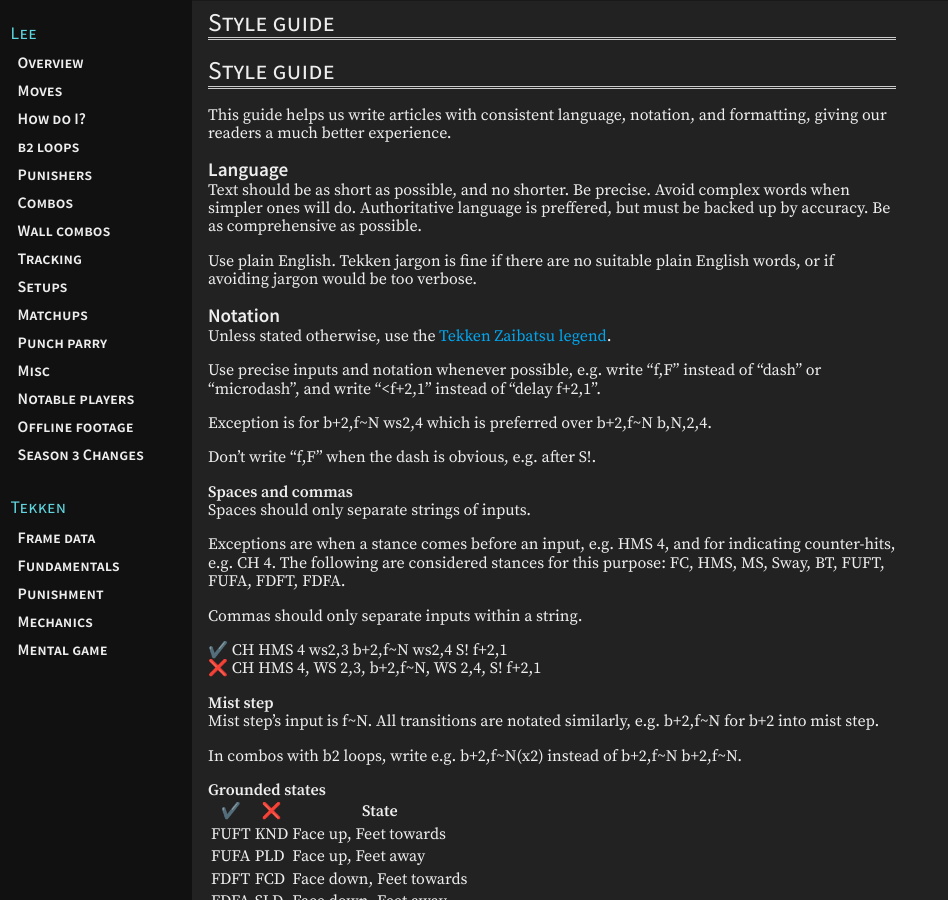
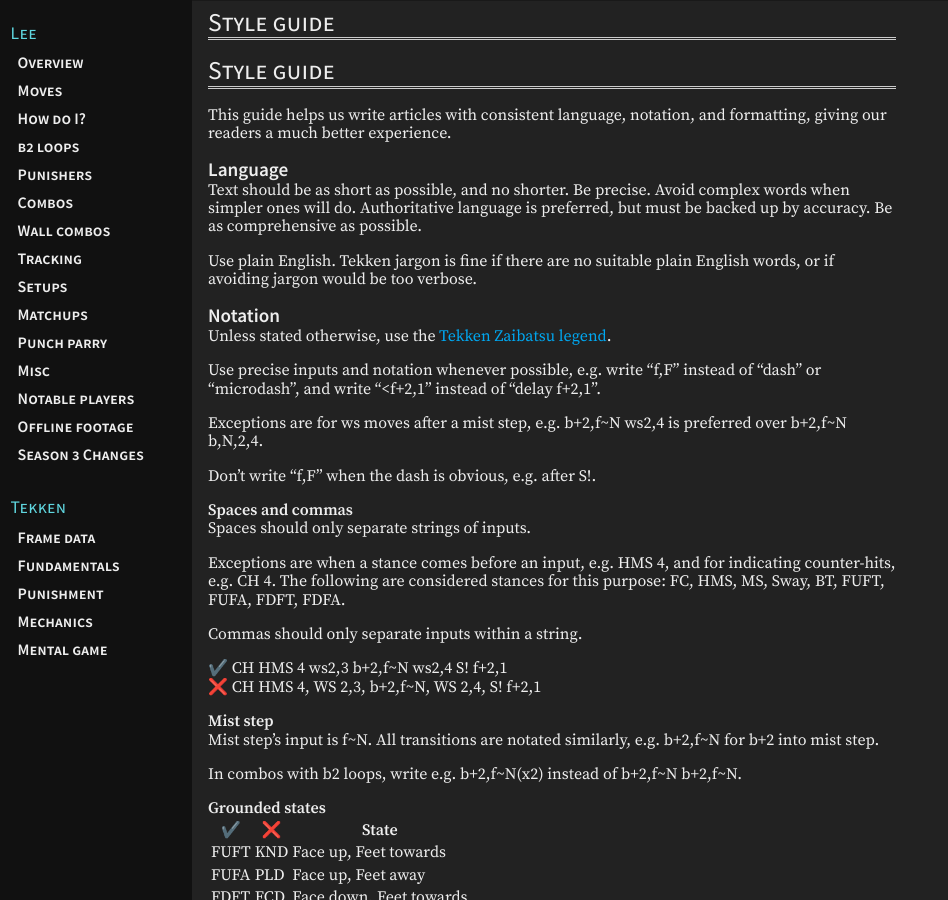
Before and after one commit to t7leeschool/t7leeschool.github.io, a Jekyll site: the page built from STYLE.md, in a window 1280 px wide and 900 px high. Shown: the whole window, without its empty margins (0-948 px from the left). Built offline with Jekyll 4.4.1, drawn with Linux system fonts in a browser that asks for light colours; our own code applies the rules of GitHub Pages for plain Markdown files.

Commit message:
Update STYLE.md

```diff
--- a/STYLE.md
+++ b/STYLE.md
@@ -6,7 +6,7 @@ formatting, giving our readers a much better experience.
 ## Language
 
 Text should be as short as possible, and no shorter. Be precise. Avoid complex
-words when simpler ones will do. Authoritative language is preffered,
+words when simpler ones will do. Authoritative language is preferred,
 but must be backed up by accuracy. Be as comprehensive as possible.
 
 Use plain English. Tekken jargon is fine if there are no suitable plain English
@@ -20,7 +20,7 @@ legend](http://www.tekkenzaibatsu.com/legend.php).
 Use precise inputs and notation whenever possible, e.g. write "f,F" instead of
 "dash" or "microdash", and write "&lt;f+2,1" instead of "delay f+2,1".
 
-Exception is for b+2,f\~N ws2,4 which is preferred over b+2,f\~N b,N,2,4.
+Exceptions are for ws moves after a mist step, e.g. b+2,f\~N ws2,4 is preferred over b+2,f\~N b,N,2,4.
 
 Don't write "f,F" when the dash is obvious, e.g. after S!.
 
```
